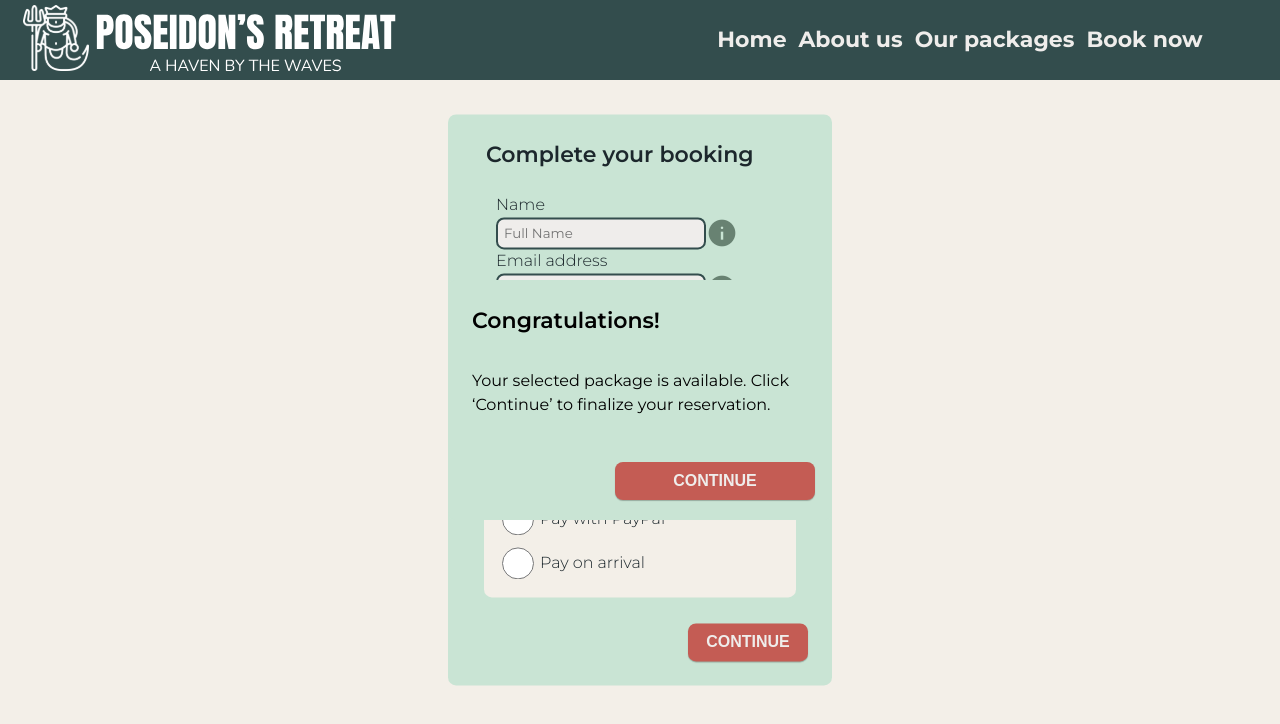
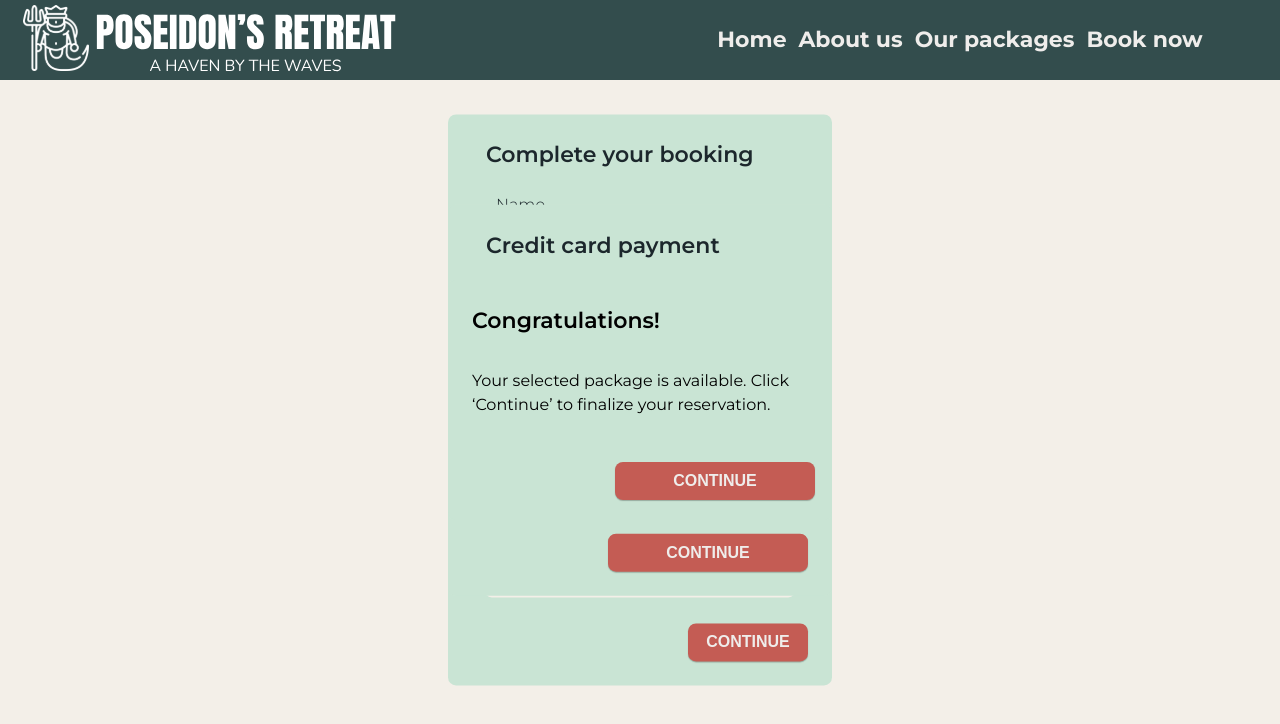
Before and after one commit to maria-jon/poseidon, a Vue app: page /booking in a window 1280 px wide. Shown: the top 724 px of the page. Built offline with nearby package versions, Linux system fonts and the light colour scheme.

Commit message:
(feat): add PaymentCard.vue

```diff
--- /dev/null
+++ b/src/components/PaymentCard.vue
@@ -0,0 +1,122 @@
+<script setup lang="ts">
+import MainButton from './MainButton.vue';
+
+defineProps({
+  header: { type: String, required: true },
+  label: String,
+  width: String,
+});
+</script>
+
+<template>
+  <form class="credit-card-payment">
+    <fieldset>
+      <legend><h5>{{ header }}</h5></legend>
+    <div class="texts">
+      <label>
+        <span class="input-label info">Name on card</span>
+        <div class="input-field">
+          <input type="text" text="name" placeholder="Full Name">
+          <span class="material-symbols-outlined filled">
+            info
+          </span>
+        </div>
+      </label>
+      <label>
+        <span class="input-label info">Credit card number</span>
+        <div class="input-field">
+          <input type="text" text="name" placeholder="0000 0000 0000 0000">
+          <span class="material-symbols-outlined filled">
+            info
+          </span>
+        </div>
+      </label>
+    </div>
+    <div class="numbers">
+      <label>
+        <span class="input-label info">Expiration date</span>
+        <div class="input-field">
+          <input type="text" text="name" placeholder="MM/YY">
+          <span class="material-symbols-outlined filled">
+            info
+          </span>
+        </div>
+      </label>
+      <label>
+        <span class="input-label info">CVC</span>
+        <div class="input-field">
+          <input type="text" text="name" placeholder="000">
+          <span class="material-symbols-outlined filled">
+            info
+          </span>
+        </div>
+      </label>
+    </div>
+  </fieldset>
+    <MainButton :label="label" :width="width" />
+  </form>
+</template>
+
+<style scoped lang="scss">
+.credit-card-payment {
+  box-sizing: border-box;
+  position: fixed;
+  background-color: $color-primary-light;
+  border-radius: 8px;
+  width: 24rem;
+  max-width: 90%;
+  top: 50%;
+  left: 50%;
+  transform: translate(-50%, -50%);
+  padding: 24px;
+  display: flex;
+  flex-direction: column;
+  gap: $margin-small;
+}
+
+h5 {
+  margin-bottom: $margin-small;
+}
+
+form {
+  display: flex;
+  flex-direction: column;
+  gap: $margin-xsmall;
+}
+
+fieldset {
+  border: none;
+}
+
+.texts {
+  margin-left: 12px;
+}
+
+.input-field {
+  display: flex;
+}
+
+input[type="text"] {
+  border-radius: 8px;
+  border: 2px solid $color-primary-dark;
+  min-width: 70%;
+  padding: 6px;
+  background-color: $color-white;
+  font-family: 'Montserrat', Arial, Helvetica, sans-serif;
+  color: $color-primary-dark;
+}
+
+.material-symbols-outlined {
+  font-family: 'Material Symbols Outlined';
+  color: $color-primary-medium;
+  font-size: 2rem;
+}
+
+.filled {
+  font-variation-settings: 'FILL' 1;
+}
+
+button {
+  align-self: flex-end;
+}
+</style>
--- a/src/views/BookingView.vue
+++ b/src/views/BookingView.vue
@@ -2,6 +2,7 @@
 import HeaderBar from '@/components/HeaderBar.vue'
 import PopupConfirmation from '@/components/PopupConfirmation.vue'
 import BookingCard from '@/components/BookingCard.vue';
+import PaymentCard from '@/components/PaymentCard.vue';
 </script>
 
 <template>
@@ -10,7 +11,12 @@ import BookingCard from '@/components/BookingCard.vue';
     header="Complete your booking"
     label="Continue"
     width="120px"
-    />
+  />
+  <PaymentCard
+    header="Credit card payment"
+    label="continue"
+    width="200px"
+  />
   <PopupConfirmation
     header="Congratulations!"
     text="Your selected package is available. Click ‘Continue’ to finalize your reservation."
```
